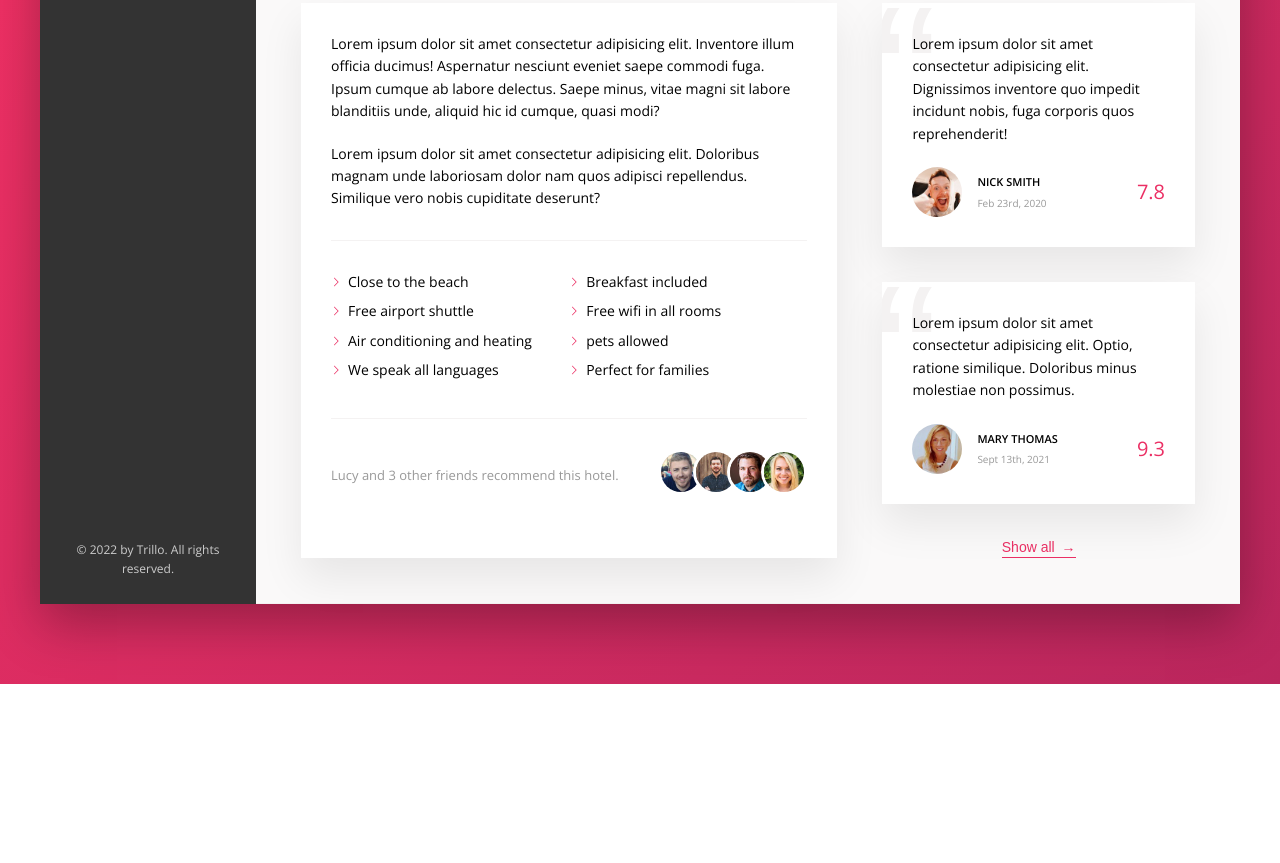
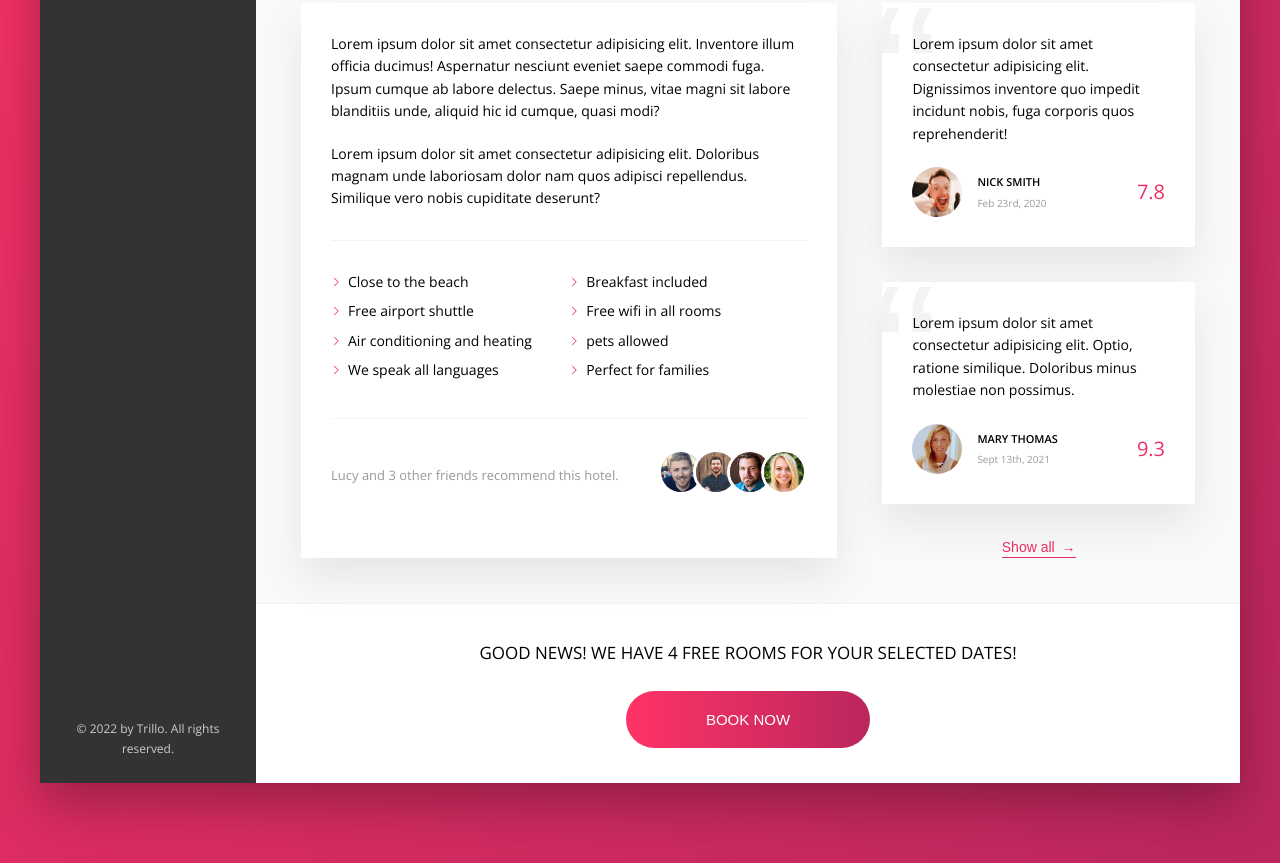
Before and after one commit to Jalgoz/Trillo, a website: page index.html in a window 1280 px wide. Shown: the part 644-1507 px from the top of the page. Before the commit the page ends 1328 px from the top, so only its background shows below. Drawn offline with nearby package versions, Linux system fonts and the light colour scheme.

Commit message:
Se termino el componente cta y con eso todo el Main

```diff
--- a/index.html
+++ b/index.html
@@ -206,6 +206,17 @@
                             <button class="btn-inline">Show all <span>&rarr;</span> </button>
                         </div>
                     </div>
+
+                    <div class="cta">
+                        <h2 class="cta__book-now">
+                            Good news! We have 4 free rooms for your selected dates!
+                        </h2>
+
+                        <button class="btn">
+                            <span class="btn__visible">Book now</span>
+                            <span class="btn__invisible">Only 4 rooms left</span>
+                        </button>
+                    </div>
                 </main>
             </div>
         </div>
--- a/sass/_components.scss
+++ b/sass/_components.scss
@@ -454,3 +454,72 @@
         z-index: 1;
     }
 }
+
+////////////////////////////////////////////
+// CALL TO ACTION
+
+.cta {
+    padding: 3.5rem 0;
+    text-align: center;
+
+    &__book-now {
+        font-size: 1.7rem;
+        text-transform: uppercase;
+        font-weight: 300;
+        margin-bottom: 2.5rem;
+    }
+}
+
+////////////////////////////////////////////
+// BUTTON
+
+.btn {
+    font-size: 1.5rem;
+    font-weight: 300;
+    text-transform: uppercase;
+    border: none;
+    border-radius: 100px;
+    background-image: linear-gradient(to right, var(--color-primary-light), var(--color-primary-dark));
+    color: white;
+    position: relative;
+    overflow: hidden;
+    transition: all .3s;
+    cursor: pointer;
+
+    & > * {
+        display: inline-block;
+        transition: all .2s;
+    }
+
+    &__visible {
+        padding: 2rem 8rem;
+    }
+
+    &__invisible {
+        position: absolute;
+        padding:2rem 1rem;
+        height: 100%;
+        width: 100%;
+        left: 0;
+        top: -100%;
+    }
+
+    &:hover {
+        background-image: linear-gradient(to left, var(--color-primary-light), var(--color-primary-dark));
+    }
+
+    &:hover .btn {
+        &__visible {
+            transform: translateY(100%);
+        }
+
+        &__invisible {
+            top: 0;
+        }
+    }
+
+    &:focus {
+        outline: none;
+        animation: pulsate 1s infinite;
+    }
+}
```
Also changed, not shown: css/style.css.
